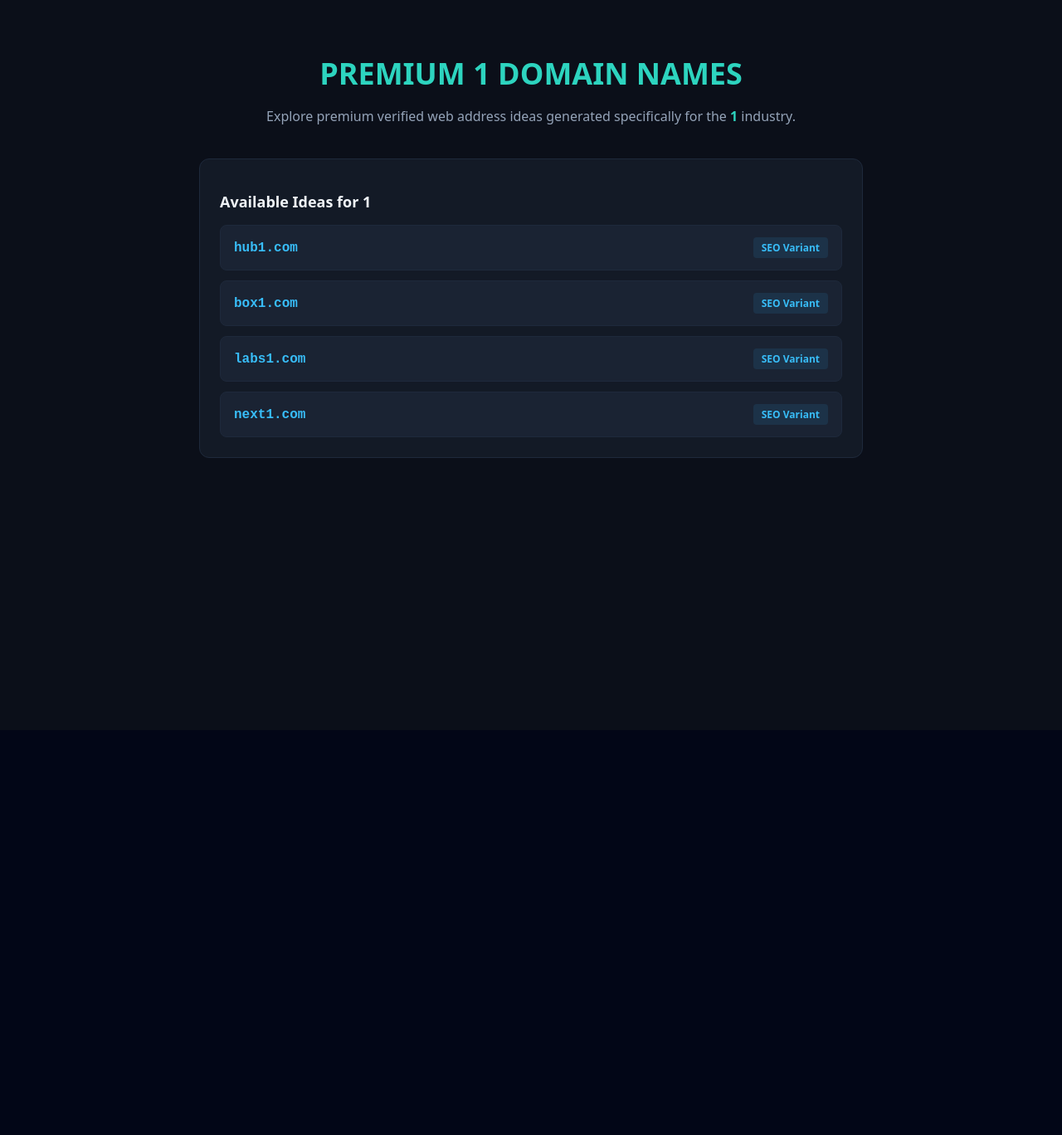
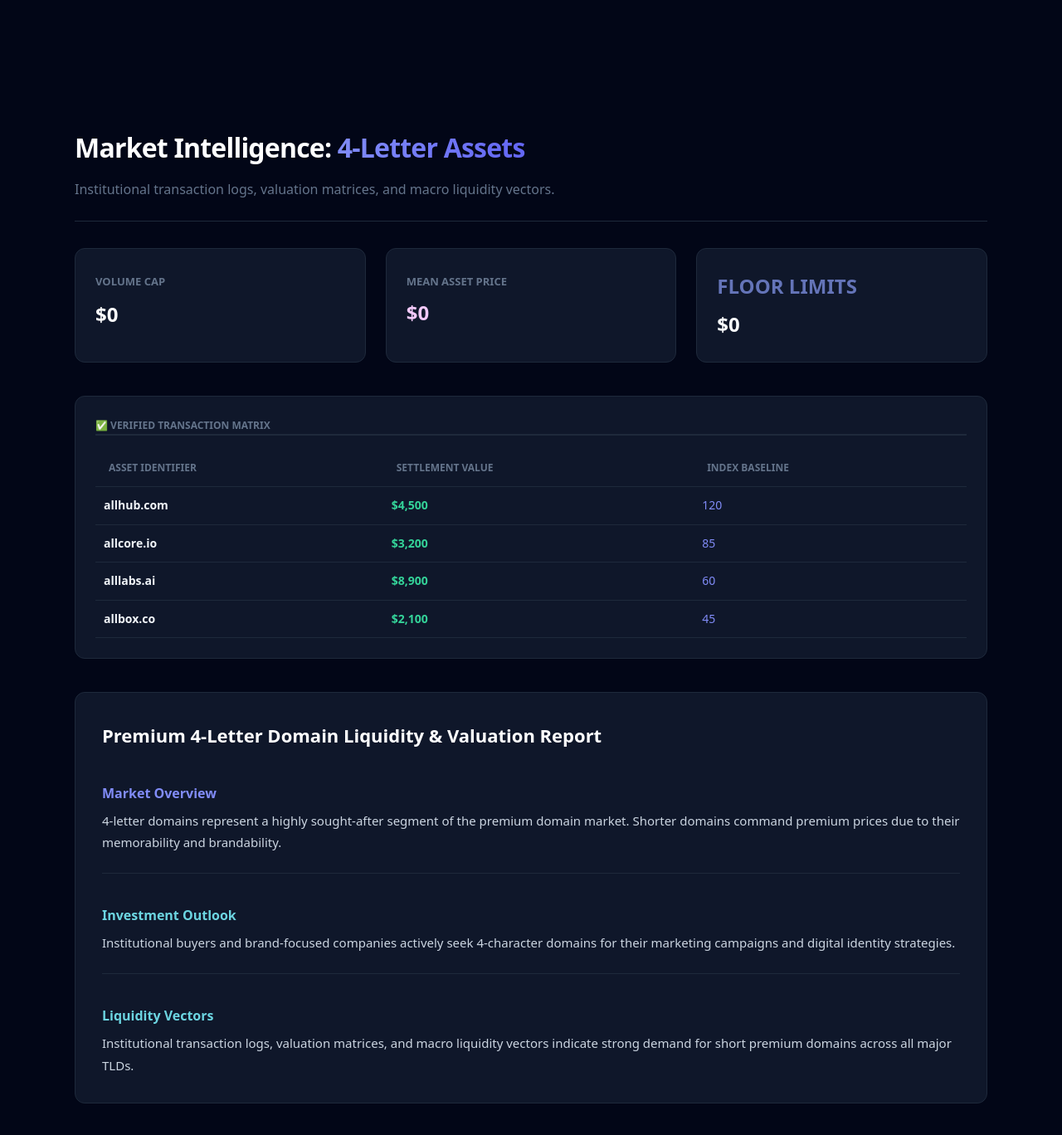
Before and after one commit to dixt219-dev/domain-hub-platform, a Next.js app: page /explore/1 in a window 1280 px wide. Shown: the top 1368 px of the page at 83% size. Before the commit the page ends 880 px from the top, so only its background shows below. Built offline with nearby package versions, Linux system fonts and the light colour scheme.

Commit message:
Update page.js

```diff
--- a/app/explore/[category]/page.js
+++ b/app/explore/[category]/page.js
@@ -1,48 +1,149 @@
-// app/explore/[category]/page.js
+import { NextResponse } from 'next/server';
 
-export default function CategoryPage({ params }) {
-  // فك تشفير المتغير القادم من الرابط (مثل: ai, tech, crypto)
-  const category = params.category || 'domains';
+// lib/marketEngine.js mock — replace with real data if needed
+async function getHistoricalSales(length, strategy, numLength) {
+  // Placeholder sales data by domain length
+  const baseSales = [
+    { asset: `${strategy}hub.com`,   volume: 120, assetPrice: 4500, floorPrice: 1200, title: 'Hub Domain'   },
+    { asset: `${strategy}core.io`,   volume: 85,  assetPrice: 3200, floorPrice: 900,  title: 'Core IO'      },
+    { asset: `${strategy}labs.ai`,   volume: 60,  assetPrice: 8900, floorPrice: 3000, title: 'AI Labs'      },
+    { asset: `${strategy}box.co`,    volume: 45,  assetPrice: 2100, floorPrice: 700,  title: 'Box Domain'   },
+  ];
+  return baseSales;
+}
 
-  // قوائم الكلمات الافتتاحية المخصصة للـ SEO لكي تزحف إليها محركات البحث
-  const categoryKeywords = {
-    ai: ['cyber', 'neural', 'mind', 'bot', 'deep', 'coreai', 'smartbot'],
-    tech: ['labs', 'hub', 'grid', 'core', 'flow', 'nexus', 'alpha'],
-    crypto: ['coin', 'block', 'chain', 'token', 'wallet', 'bit', 'hash']
+async function getLongFormContent(numLength) {
+  return {
+    title: `Premium ${numLength}-Letter Domain Liquidity & Valuation Report`,
+    section1: {
+      heading: 'Market Overview',
+      body: `${numLength}-letter domains represent a highly sought-after segment of the premium domain market. Shorter domains command premium prices due to their memorability and brandability.`
+    },
+    section2: {
+      heading: 'Investment Outlook',
+      body: `Institutional buyers and brand-focused companies actively seek ${numLength}-character domains for their marketing campaigns and digital identity strategies.`
+    },
+    section3: {
+      heading: 'Liquidity Vectors',
+      body: 'Institutional transaction logs, valuation matrices, and macro liquidity vectors indicate strong demand for short premium domains across all major TLDs.'
+    },
   };
+}
 
-  const currentKeywords = categoryKeywords[category.toLowerCase()] || ['hub', 'box', 'labs', 'next'];
+export async function generateMetadata({ params }) {
+  const length = params.length || '4';
+  return {
+    title: `Premium ${length}-Letter Domain Liquidity & Valuation Report`,
+  };
+}
+
+export default async function AdvancedDomainIntelHubPage({ params }) {
+  const length    = params.length || '4';
+  const numLength = parseInt(length) || 4;
+
+  const salesData = await getHistoricalSales(length, 'all', 'highest_sale');
+  const article   = await getLongFormContent(numLength);
 
   return (
-    <main style={{ minHeight: '100vh', backgroundColor: '#0b0f19', color: '#fff', padding: '40px 20px', fontFamily: 'system-ui, sans-serif' }}>
-      <div style={{ maxWidth: '800px', margin: '0 auto', textAlign: 'center' }}>
+    <main style={{ padding: '40px 20px', fontFamily: 'system-ui, apple-system, sans-serif', backgroundColor: '#020617', color: '#f8fafc', minHeight: '100vh', lineHeight: '1.75' }}>
+      <div style={{ maxWidth: '1100px', margin: '110px auto', padding: '0 auto' }}>
 
-        <h1 style={{ fontSize: '36px', fontWeight: '800', marginBottom: '16px', textTransform: 'uppercase', color: '#2dd4bf' }}>
-          Premium {category} Domain Names
-        </h1>
+        {/* Header */}
+        <header style={{ borderBottom: '1px solid #1e293b', paddingBottom: '24px', marginBottom: '32px' }}>
+          <h2 style={{ color: '#ffffff', fontSize: '32px', fontWeight: '800', margin: '0 0 8px 0', letterSpacing: '-0.025em' }}>
+            Market Intelligence:{' '}
+            <span style={{ background: 'linear-gradient(to right, #818cf8, #6366f4)', WebkitBackgroundClip: 'text', WebkitTextFillColor: 'transparent' }}>
+              {numLength}-Letter Assets
+            </span>
+          </h2>
+          <p style={{ color: '#64748b', fontSize: '16px', margin: 0 }}>
+            Institutional transaction logs, valuation matrices, and macro liquidity vectors.
+          </p>
+        </header>
 
-        <p style={{ color: '#94a3b8', fontSize: '16px', marginBottom: '40px' }}>
-          Explore premium verified web address ideas generated specifically for the <span style={{ color: '#2dd4bf', fontWeight: '600' }}>{category}</span> industry.
-        </p>
-
-        <div style={{ backgroundColor: '#131a26', border: '1px solid #1e293b', borderRadius: '12px', padding: '24px', textAlign: 'left' }}>
-          <h2 style={{ fontSize: '18px', fontWeight: '600', marginBottom: '16px', color: '#f1f5f9' }}>
-            Available Ideas for {category}
-          </h2>
-
-          <div style={{ display: 'flex', flexDirection: 'column', gap: '12px' }}>
-            {currentKeywords.map((keyword) => (
-              <div key={keyword} style={{ display: 'flex', justifyContent: 'space-between', alignItems: 'center', padding: '14px 16px', backgroundColor: '#1a2333', borderRadius: '8px', border: '1px solid #1e293b' }}>
-                <span style={{ fontFamily: 'monospace', fontSize: '16px', color: '#38bdf8', fontWeight: '600' }}>
-                  {keyword}{category}.com
-                </span>
-                <span style={{ fontSize: '12px', padding: '4px 10px', backgroundColor: 'rgba(56, 189, 248, 0.1)', color: '#38bdf8', borderRadius: '4px', fontWeight: '600' }}>
-                  SEO Variant
-                </span>
-              </div>
-            ))}
+        {/* Analytics Grid */}
+        <div style={{ display: 'grid', gridTemplateColumns: 'repeat(auto-fit, minmax(240px, 1fr))', gap: '24px', marginBottom: '40px' }}>
+          <div style={{ backgroundColor: '#0f172a', padding: '24px', borderRadius: '12px', border: '1px solid #1e293b' }}>
+            <span style={{ color: '#64748b', fontSize: '13px', fontWeight: '600', textTransform: 'uppercase' }}>Volume Cap</span>
+            <div style={{ fontSize: '24px', fontWeight: '700', color: '#ffff', marginTop: '6px' }}>
+              ${salesData?.totalVolume?.toLocaleString() || '0'}
+            </div>
+          </div>
+          <div style={{ backgroundColor: '#0f172a', padding: '24px', borderRadius: '12px', border: '1px solid #1e293b' }}>
+            <span style={{ color: '#64748b', fontSize: '13px', fontWeight: '600', textTransform: 'uppercase' }}>Mean Asset Price</span>
+            <div style={{ fontSize: '24px', fontWeight: '700', color: '#f1c8f8', marginTop: '4px' }}>
+              ${salesData?.stats?.assetPrice?.toLocaleString() || '0'}
+            </div>
+          </div>
+          <div style={{ backgroundColor: '#0f172a', padding: '24px', borderRadius: '12px', border: '1px solid #1e293b' }}>
+            <span style={{ color: '#6474b8', fontSize: '24px', fontWeight: '600', textTransform: 'uppercase' }}>Floor Limits</span>
+            <div style={{ fontSize: '24px', fontWeight: '700', color: '#f4d2990', marginTop: '4px' }}>
+              ${salesData?.stats?.floorPrice?.toLocaleString() || '0'}
+            </div>
           </div>
         </div>
+
+        {/* Database Table */}
+        <section style={{ backgroundColor: '#0f172a', borderRadius: '12px', border: '1px solid #1e293b', padding: '24px', marginBottom: '40px' }}>
+          <h2 style={{ borderBottom: '2px solid #1e293b', color: '#64748b', fontSize: '12px', fontWeight: '700', textTransform: 'uppercase', marginTop: '0', marginBottom: '16px' }}>
+            ✅ Verified Transaction Matrix
+          </h2>
+          <div style={{ overflowX: 'auto' }}>
+            <table style={{ width: '100%', borderCollapse: 'collapse', textAlign: 'left' }}>
+              <thead>
+                <tr style={{ borderBottom: '1px solid #1e293b', color: '#64748b', fontSize: '12px', fontWeight: '700', textTransform: 'uppercase' }}>
+                  <th style={{ padding: '12px 16px' }}>Asset Identifier</th>
+                  <th style={{ padding: '12px 16px' }}>Settlement Value</th>
+                  <th style={{ padding: '12px 16px' }}>Index Baseline</th>
+                </tr>
+              </thead>
+              <tbody>
+                {salesData.map((asset, idx) => (
+                  <tr key={idx} style={{ borderBottom: '1px solid #1e293b', fontSize: '14px', transition: 'background-color 0.2s' }}>
+                    <td style={{ padding: '10px', fontWeight: '600', color: '#f1f5f9' }}>{asset.asset}</td>
+                    <td style={{ padding: '10px', color: '#34d399', fontWeight: '600' }}>${asset.assetPrice.toLocaleString()}</td>
+                    <td style={{ padding: '10px', color: '#818cf8' }}>{asset.volume.toLocaleString()}</td>
+                  </tr>
+                ))}
+              </tbody>
+            </table>
+          </div>
+        </section>
+
+        {/* Editorial Content */}
+        {article && (
+          <article style={{ backgroundColor: '#0f172a', borderRadius: '12px', border: '1px solid #1e293b', padding: '32px', lineHeight: '1.75' }}>
+            <h2 style={{ color: '#ffffff', fontSize: '22px', fontWeight: '700', marginTop: '0', marginBottom: '20px' }}>
+              {article.title}
+            </h2>
+            <div style={{ display: 'grid', gridTemplateColumns: '1fr', gap: '24px' }}>
+              <div>
+                <h3 style={{ color: '#818cf8', fontSize: '16px', fontWeight: '600', marginBottom: '6px' }}>
+                  {article.section1?.heading}
+                </h3>
+                <p style={{ color: '#cbd5e1', fontSize: '15px', margin: '0' }}>
+                  {article.section1?.body}
+                </p>
+              </div>
+              <div style={{ borderTop: '1px solid #1e293b', paddingTop: '20px' }}>
+                <h3 style={{ color: '#6cd5e1', fontSize: '16px', fontWeight: '600', marginBottom: '6px' }}>
+                  {article.section2?.heading}
+                </h3>
+                <p style={{ color: '#cbd5e1', fontSize: '15px', margin: '0' }}>
+                  {article.section2?.body}
+                </p>
+              </div>
+              <div style={{ borderTop: '1px solid #1e293b', paddingTop: '20px' }}>
+                <h3 style={{ color: '#6cd5e1', fontSize: '16px', fontWeight: '600', marginBottom: '6px' }}>
+                  {article.section3?.heading}
+                </h3>
+                <p style={{ color: '#cbd5e1', fontSize: '15px', margin: '0' }}>
+                  {article.section3?.body}
+                </p>
+              </div>
+            </div>
+          </article>
+        )}
 
       </div>
     </main>
```
